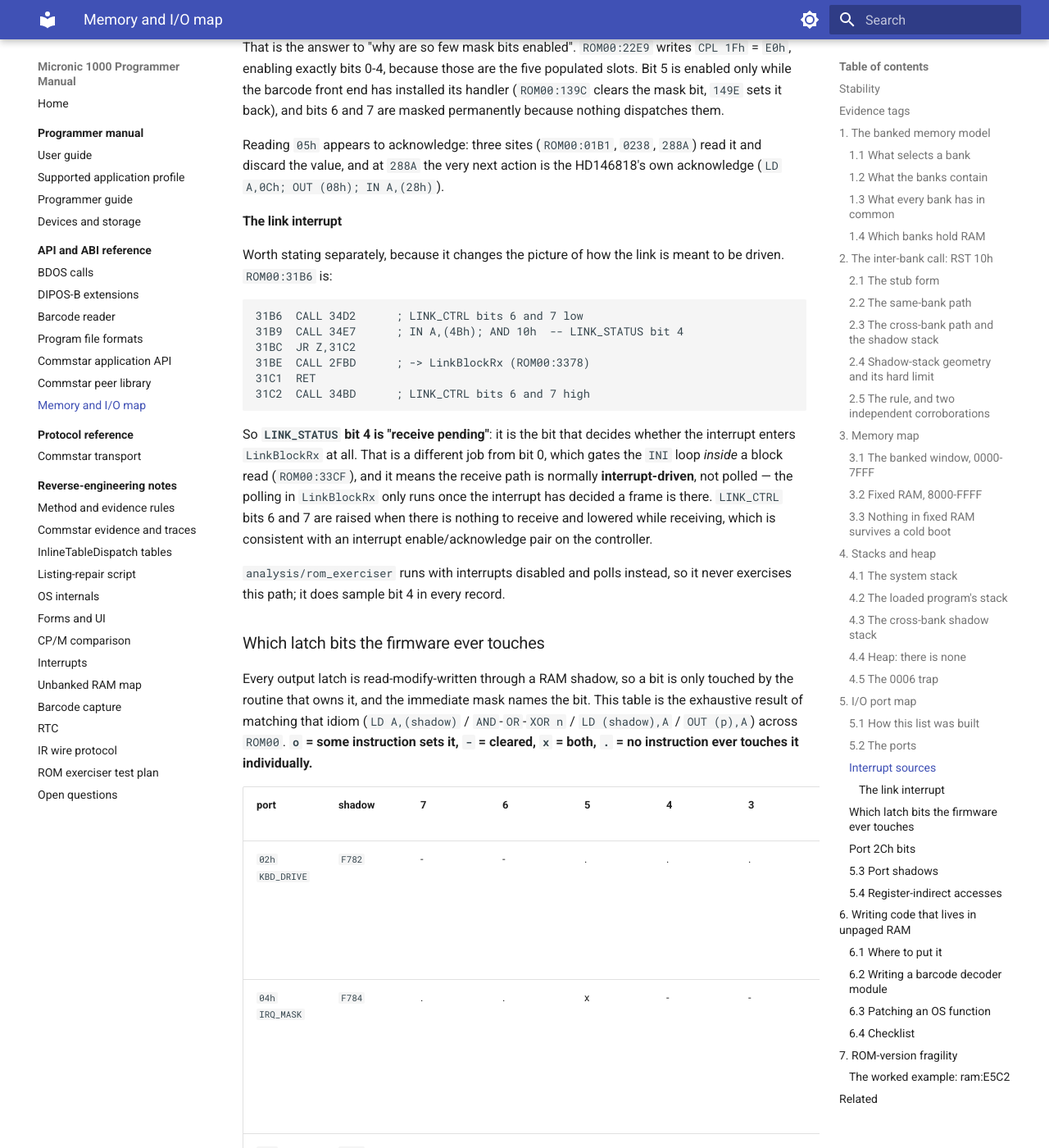
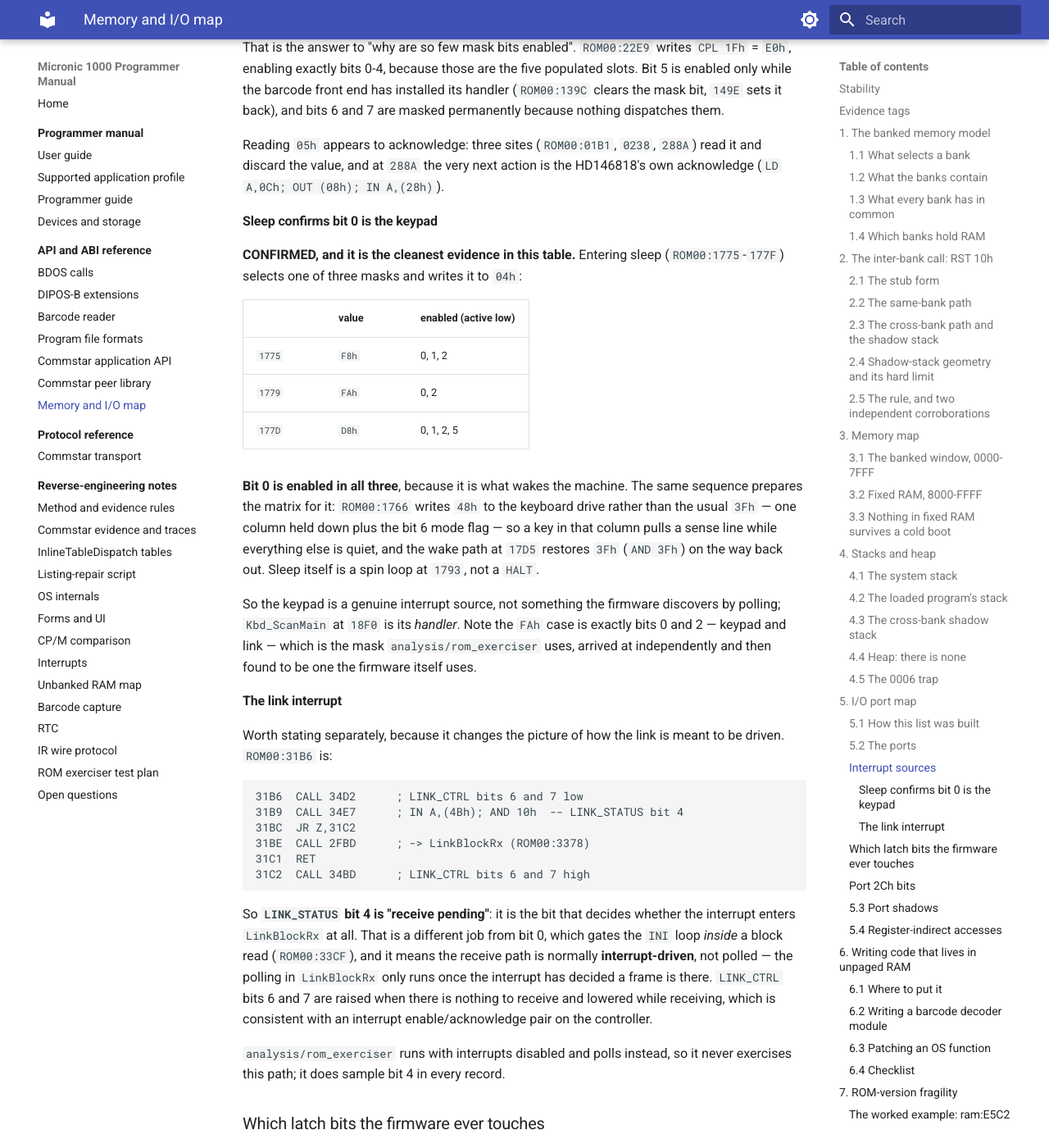
Before and after one commit to philpem/micronic1000, an MkDocs documentation site: the page built from doc/reference/memory-map.md, in a window 1280 px wide and 1400 px high, scrolled down 17430 px. Shown: the whole window at 82% size. Built offline with MkDocs 1.6.1 and Material for MkDocs 9.7.7, drawn with Linux system fonts in a browser that asks for light colours.

Commit message:
doc: sleep proves the keypad is an interrupt source
The owner challenged my phrasing that keypad input comes from polling, on the
grounds that a keypress wakes the unit from sleep and so must interrupt.
Correct, and the sleep path is the cleanest evidence of it anywhere in the
image.

ROM00:1775-177F picks one of three masks and writes it to 04h on the way into
sleep: F8h (bits 0,1,2), FAh (bits 0,2) and D8h (bits 0,1,2,5).  Bit 0 is
enabled in all three, because it is what wakes the machine.  The same sequence
prepares the matrix for it -- 1766 writes 48h to the keyboard drive instead of
the usual 3Fh, one column held plus the bit 6 mode flag, so a key in that
column pulls a sense line while everything else is quiet -- and the wake path
restores 3Fh at 17D5.  Sleep itself is a spin loop at 1793, not a HALT.

So the keypad is a genuine interrupt source and Kbd_ScanMain at 18F0 is its
handler, not a poller.  What I actually meant, and said badly, is narrower:
the exerciser's KEY field does not come from that interrupt -- kbd_scan polls
the matrix directly through ROM00:1A44 -- which is precisely why KEY alone
could never have proved the interrupt path live, and why the keypad had to be
armed as a source rather than merely observed as a field.  Both statements are
now in the source and the docs, distinguished.

A pleasing corroboration falls out: FAh, the mask I chose for the exerciser as
"link plus keypad", is exactly what the firmware writes at ROM00:1779.  Chosen
independently, and it turns out to be one the firmware itself uses.

Co-Authored-By: Claude Opus 5 <noreply@anthropic.com>
Claude-Session: https://claude.ai/code/session_01QBz9pn8cwR4hKVMeDTvs7x

```diff
--- a/doc/reference/memory-map.md
+++ b/doc/reference/memory-map.md
@@ -683,6 +683,30 @@ Reading `05h` appears to acknowledge: three sites (`ROM00:01B1`, `0238`,
 `288A`) read it and discard the value, and at `288A` the very next action is
 the HD146818's own acknowledge (`LD A,0Ch; OUT (08h); IN A,(28h)`).
 
+#### Sleep confirms bit 0 is the keypad {#sleep-wake}
+
+**CONFIRMED, and it is the cleanest evidence in this table.** Entering sleep
+(`ROM00:1775`-`177F`) selects one of three masks and writes it to `04h`:
+
+| | value | enabled (active low) |
+|---|---|---|
+| `1775` | `F8h` | 0, 1, 2 |
+| `1779` | `FAh` | 0, 2 |
+| `177D` | `D8h` | 0, 1, 2, 5 |
+
+**Bit 0 is enabled in all three**, because it is what wakes the machine. The
+same sequence prepares the matrix for it: `ROM00:1766` writes `48h` to the
+keyboard drive rather than the usual `3Fh` — one column held down plus the
+bit 6 mode flag — so a key in that column pulls a sense line while everything
+else is quiet, and the wake path at `17D5` restores `3Fh` (`AND 3Fh`) on the
+way back out. Sleep itself is a spin loop at `1793`, not a `HALT`.
+
+So the keypad is a genuine interrupt source, not something the firmware
+discovers by polling; `Kbd_ScanMain` at `18F0` is its *handler*. Note the
+`FAh` case is exactly bits 0 and 2 — keypad and link — which is the mask
+`analysis/rom_exerciser` uses, arrived at independently and then found to be
+one the firmware itself uses.
+
 #### The link interrupt {#link-interrupt}
 
 Worth stating separately, because it changes the picture of how the link is
```
Also changed, not shown: analysis/rom_exerciser/README.md (+14 -4 lines), doc/re-notes/exerciser-test-plan.md (+7 -0 lines), 1 other file.
